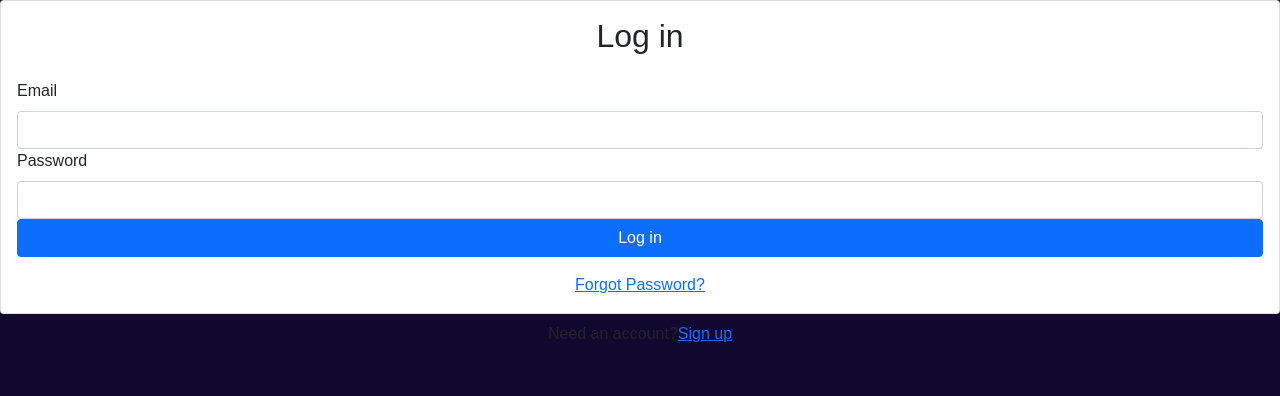
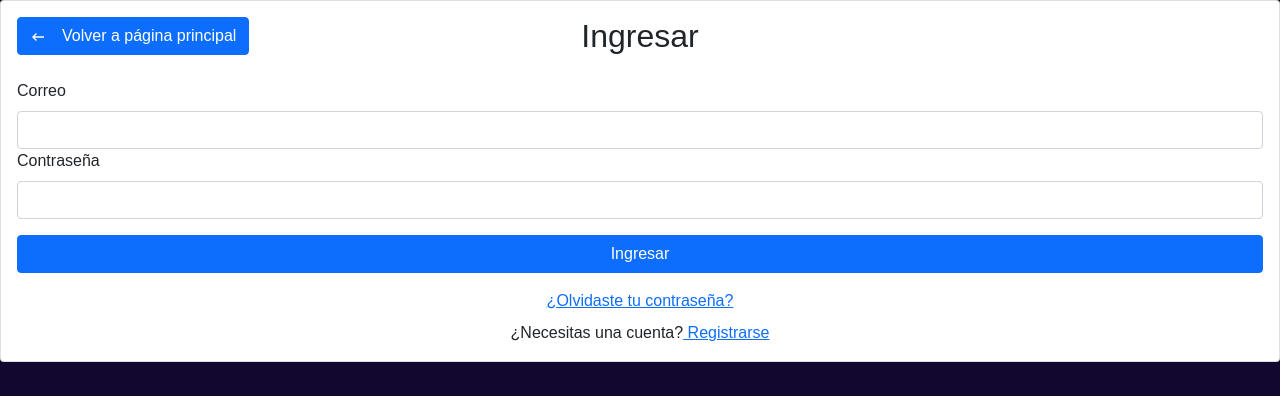
Before and after one commit to Albert-25/Cinema-Manager-App, a React (Create React App) app in the folder client-cine/: page /login in a window 1280 px wide. Shown: the top 396 px of the page. Built offline with nearby package versions, Linux system fonts and the light colour scheme; no server answers; a web font is replaced by a local one.

Commit message:
Formularios arreglados, edición y eliminación de funciones y navbar responde a las actualizaciones del user

```diff
--- a/client-cine/src/components/ForgotPassword.js
+++ b/client-cine/src/components/ForgotPassword.js
@@ -2,6 +2,8 @@ import React, { useRef, useState } from "react";
 import { Card, Form, Button, Alert } from "react-bootstrap";
 import { useAuth } from "../contexts/AuthContext";
 import { Link } from "react-router-dom";
+import { MdKeyboardBackspace } from "react-icons/md";
+
 
 export default function ForgotPassword() {
   const emailRef = useRef();
@@ -30,28 +32,39 @@ export default function ForgotPassword() {
     <>
       <Card>
         <Card.Body>
-          <h2 className="text-center mb-4">Password Reset</h2>
+        <Link to="/" style={{ marginTop: "1rem" }} className="position-absolute top-0 start-10">
+            <Button>
+               <MdKeyboardBackspace className="me-3" />
+               <span>Volver a página principal</span>
+            </Button>
+         </Link>
+          <h2 className="text-center mb-4">Reiniciar contraseña</h2>
           {error && <Alert variant="danger">{error}</Alert>}
           {message && <Alert variant="success">{message}</Alert>}
           <Form onSubmit={handleSubmit}>
             <Form.Group id="email">
-              <Form.Label>Email</Form.Label>
+              <Form.Label>Correo: </Form.Label>
               <Form.Control type="email" ref={emailRef} required />
             </Form.Group>
 
-            <Button className="w-100" disabled={loading} type="submit">
-              Reset password
+            <Button
+              className="w-100"
+              style={{ marginTop: "1rem" }}
+              disabled={loading}
+              type="submit"
+            >
+              Reiniciar contraseña
             </Button>
           </Form>
           <div className="w-100 text-center mt-3">
-            <Link to="/login">Login</Link>
+            <Link to="/login">Ingresar</Link>
+          </div>
+          <div className="w-100 text-center mt-2">
+            ¿Necesitas una cuenta?
+            <Link to="/signup">Registrarse</Link>
           </div>
         </Card.Body>
       </Card>
-      <div className="w-100 text-center mt-2">
-        Need an account?
-        <Link to="/signup">Sign up</Link>
-      </div>
     </>
   );
 }
--- a/client-cine/src/components/Login.js
+++ b/client-cine/src/components/Login.js
@@ -2,18 +2,18 @@ import React, { useRef, useState } from "react";
 import { Card, Form, Button, Alert } from "react-bootstrap";
 import { useAuth } from "../contexts/AuthContext";
 import { Link, useNavigate } from "react-router-dom";
+import { MdKeyboardBackspace } from "react-icons/md";
 import Swal from "sweetalert2";
 
 export default function Login() {
   const emailRef = useRef();
   const passwordRef = useRef();
 
-  const { login,user } = useAuth();
+  const { login, user } = useAuth();
 
   const [error, setError] = useState("");
   const [loading, setLoading] = useState(false);
   const navigate = useNavigate();
-
 
   async function handleSubmit(e) {
     e.preventDefault();
@@ -21,34 +21,34 @@ export default function Login() {
       setError("");
       setLoading(true);
       await login(emailRef.current.value, passwordRef.current.value);
-      let next= new Promise((resolve,rejected)=>{
-        if((user && user?.rol==="user") || user && !user.rol){
-          resolve("/")
-        }else if(user && user?.rol==="admin"){
-          resolve("/admin")
+      let next = new Promise((resolve, rejected) => {
+        if ((user && user?.rol === "user") || (user && !user.rol)) {
+          resolve("/");
+        } else if (user && user?.rol === "admin") {
+          resolve("/admin");
         }
-      })
-      next.then((res)=>navigate(res))
-
+      });
+      next.then((res) => navigate(res));
     } catch (e) {
-      if(e.code === "auth/too-many-requests"){
+      if (e.code === "auth/too-many-requests") {
         Swal.fire(
-            'Demasiados intentos',
-            'Espera unos minutos o reinicia la contraseña para volver a intentar',
-            'error'
-          )
-      }else if(e.code === "auth/wrong-password"){
+          "Demasiados intentos",
+          "Espera unos minutos o reinicia la contraseña para volver a intentar",
+          "error"
+        );
+      } else if (e.code === "auth/wrong-password") {
         Swal.fire(
-            'Contraseña equivocada',
-            '¿Has olvidado tu contraseña?',
-            'question'
-          )
-      }if(e.code === "auth/user-not-found"){
+          "Contraseña equivocada",
+          "¿Has olvidado tu contraseña?",
+          "question"
+        );
+      }
+      if (e.code === "auth/user-not-found") {
         Swal.fire(
-            'Correo electrónico no encontrado',
-            'Si aún no tienes una cuenta prueba a registrarte',
-            'question'
-          )
+          "Correo electrónico no encontrado",
+          "Si aún no tienes una cuenta prueba a registrarte",
+          "question"
+        );
       }
       console.log("Failed to sign in", JSON.stringify(e.code));
     }
@@ -60,31 +60,42 @@ export default function Login() {
     <>
       <Card>
         <Card.Body>
-          <h2 className="text-center mb-4">Log in</h2>
+        <Link to="/" style={{ marginTop: "1rem" }} className="position-absolute top-0 start-10">
+            <Button>
+               <MdKeyboardBackspace className="me-3" />
+               <span>Volver a página principal</span>
+            </Button>
+         </Link>
+          <h2 className="text-center mb-4">Ingresar</h2>
           {error && <Alert variant="danger">{error}</Alert>}
           <Form onSubmit={handleSubmit}>
             <Form.Group id="email">
-              <Form.Label>Email</Form.Label>
+              <Form.Label>Correo</Form.Label>
               <Form.Control type="email" ref={emailRef} required />
             </Form.Group>
             <Form.Group id="password">
-              <Form.Label>Password</Form.Label>
+              <Form.Label>Contraseña</Form.Label>
               <Form.Control type="password" ref={passwordRef} required />
             </Form.Group>
 
-            <Button className="w-100" disabled={loading} type="submit">
-              Log in
+            <Button
+              className="w-100"
+              disabled={loading}
+              type="submit"
+              style={{ marginTop: "1rem" }}
+            >
+              Ingresar
             </Button>
           </Form>
           <div className="w-100 text-center mt-3">
-            <Link to="/forgot-password">Forgot Password?</Link>
+            <Link to="/forgot-password">¿Olvidaste tu contraseña?</Link>
+          </div>
+          <div className="w-100 text-center mt-2">
+            ¿Necesitas una cuenta?
+            <Link to="/signup"> Registrarse</Link>
           </div>
         </Card.Body>
       </Card>
-      <div className="w-100 text-center mt-2">
-        Need an account?
-        <Link to="/signup">Sign up</Link>
-      </div>
     </>
   );
 }
--- a/client-cine/src/components/Signup.js
+++ b/client-cine/src/components/Signup.js
@@ -4,6 +4,7 @@ import { useAuth } from "../contexts/AuthContext";
 import { Link, useNavigate } from "react-router-dom";
 import Axios from "axios";
 import Swal from "sweetalert2";
+import { MdKeyboardBackspace } from "react-icons/md";
 import { Image } from "cloudinary-react";
 const { REACT_APP_CLOUDINARY_CLOUDNAME } = process.env;
 
@@ -18,19 +19,20 @@ export default function Signup() {
   const [loading, setLoading] = useState(false);
   const [roles, setRoles] = useState("user");
   const navigate = useNavigate();
-  const [picProfile, setPicProfile] = useState("https://www.pngplay.com/wp-content/uploads/6/Film-Icon-Background-PNG-Image.png");
+  const [picProfile, setPicProfile] = useState(
+    "https://www.pngplay.com/wp-content/uploads/6/Film-Icon-Background-PNG-Image.png"
+  );
   const [selectedImage, setSelectedImage] = useState("");
   async function handleSubmit(e) {
     e.preventDefault();
 
     if (passwordRef.current.value !== passwordConfirmRef.current.value) {
       Swal.fire(
-            'Contraseñas distintas',
-            'Ambas contraseñas deben ser iguales',
-            'error'
-          )
+        "Contraseñas distintas",
+        "Ambas contraseñas deben ser iguales",
+        "error"
+      );
       return setError("Passwords dont match");
-
     }
     try {
       setError("");
@@ -43,14 +45,14 @@ export default function Signup() {
         picProfile
       );
       navigate("/");
-    } catch(e) {
+    } catch (e) {
       setError("Error al crear una cuenta");
-      if(e.code === "auth/email-already-in-use"){
+      if (e.code === "auth/email-already-in-use") {
         Swal.fire(
-            'Correo ya registrado',
-            'Este correo ya está asociado a una cuenta activa',
-            'error'
-          )
+          "Correo ya registrado",
+          "Este correo ya está asociado a una cuenta activa",
+          "error"
+        );
       }
     }
 
@@ -77,18 +79,24 @@ export default function Signup() {
     <>
       <Card>
         <Card.Body>
-          <h2 className="text-center mb-4">Sign Up</h2>
+        <Link to="/" style={{ marginTop: "1rem" }} className="position-absolute top-0 start-10">
+            <Button>
+               <MdKeyboardBackspace className="me-3" />
+               <span>Volver a página principal</span>
+            </Button>
+         </Link>
+          <h2 className="text-center mb-4">Registrarse</h2>
           <Form onSubmit={handleSubmit}>
             <Form.Group id="email">
-              <Form.Label>Email</Form.Label>
+              <Form.Label>Correo</Form.Label>
               <Form.Control type="email" ref={emailRef} required />
             </Form.Group>
             <Form.Group id="password">
-              <Form.Label>Password</Form.Label>
+              <Form.Label>Contraseña</Form.Label>
               <Form.Control type="password" ref={passwordRef} required />
             </Form.Group>
             <Form.Group id="password-confirm">
-              <Form.Label>Confirm Password</Form.Label>
+              <Form.Label>Confirmar contraseña</Form.Label>
               <Form.Control type="password" ref={passwordConfirmRef} required />
             </Form.Group>
             <Form.Group id="text">
@@ -99,22 +107,24 @@ export default function Signup() {
               <Form.Label>Cambiar foto de perfil</Form.Label>
               <Form.Control
                 type="file"
-                name='profilePic'
+                name="profilePic"
                 onChange={(event) => {
-              setSelectedImage(event.target.files[0])
+                  setSelectedImage(event.target.files[0]);
                 }}
                 placeholder="Leave blank to keep the same"
               />
-              <button
+              <Button
+                className="w-20"
+                name="profilePic"
+                style={{ marginTop: "1rem" }}
+                onClick={(event) => uploadImage(event)}
                 type="button"
-            name="profilePic"
-            onClick={(event) => uploadImage(event)}
               >
-            Subir Imagen
-          </button>
-          <br/>
-          {picProfile && <span>imagen cargada:</span>}
-          <br/>
+                Subir imágen
+              </Button>
+              <br />
+              {picProfile && <span>Imagen cargada:</span>}
+              <br />
               <Image
                 style={{ width: 200 }}
                 cloudName={REACT_APP_CLOUDINARY_CLOUDNAME}
@@ -122,14 +132,14 @@ export default function Signup() {
               />
             </Form.Group>
             <Button className="w-100" disabled={loading} type="submit">
-              Sign up
+              Registrar cuenta
             </Button>
           </Form>
         </Card.Body>
       </Card>
       <div className="w-100 text-center mt-2">
-        Already have an account?
-        <Link to="/login">Log in</Link>
+        ¿Ya tienes una cuenta?
+        <Link to="/login">Ingresar</Link>
       </div>
     </>
   );
--- a/client-cine/src/components/cart/Cart.jsx
+++ b/client-cine/src/components/cart/Cart.jsx
@@ -16,7 +16,6 @@ export const Cart = () => {
     (pValue, cValue) => pValue + cValue.quantity * cValue.price,
     0
   );
-console.log("ASDHJKASHDKJLASHJDK",itemsCart)
   const handleClose = () => setShow(false);
   const handleShow = () => setShow(true);
 
--- a/client-cine/src/store/actions.js
+++ b/client-cine/src/store/actions.js
@@ -54,7 +54,6 @@ export const GetAllFunctions = () => {
   return async (dispatch) => {
     const response = await axios.get(`http://localhost:3001/funcion`);
     if (response?.data) {
-      console.log(response.data)
       dispatch({
         type: "GETFUNCTIONS",
         payload: { funcs: response.data },
```
Also changed, not shown: client-cine/src/components/AdminPanel/componentsAdmin/itemcontainer.jsx (+1 -8 lines), client-cine/src/components/CreateUser/CreateUser.js (+36 -12 lines), client-cine/src/components/EditFunctions/EditFunctions.js (+8 -2 lines), client-cine/src/components/PasswordVerification.js (+54 -40 lines), client-cine/src/components/UpdateProfile.js (+26 -2 lines), client-cine/src/contexts/AuthContext.js (+9 -6 lines). Lines whose indentation alone changed are shown as unchanged.
